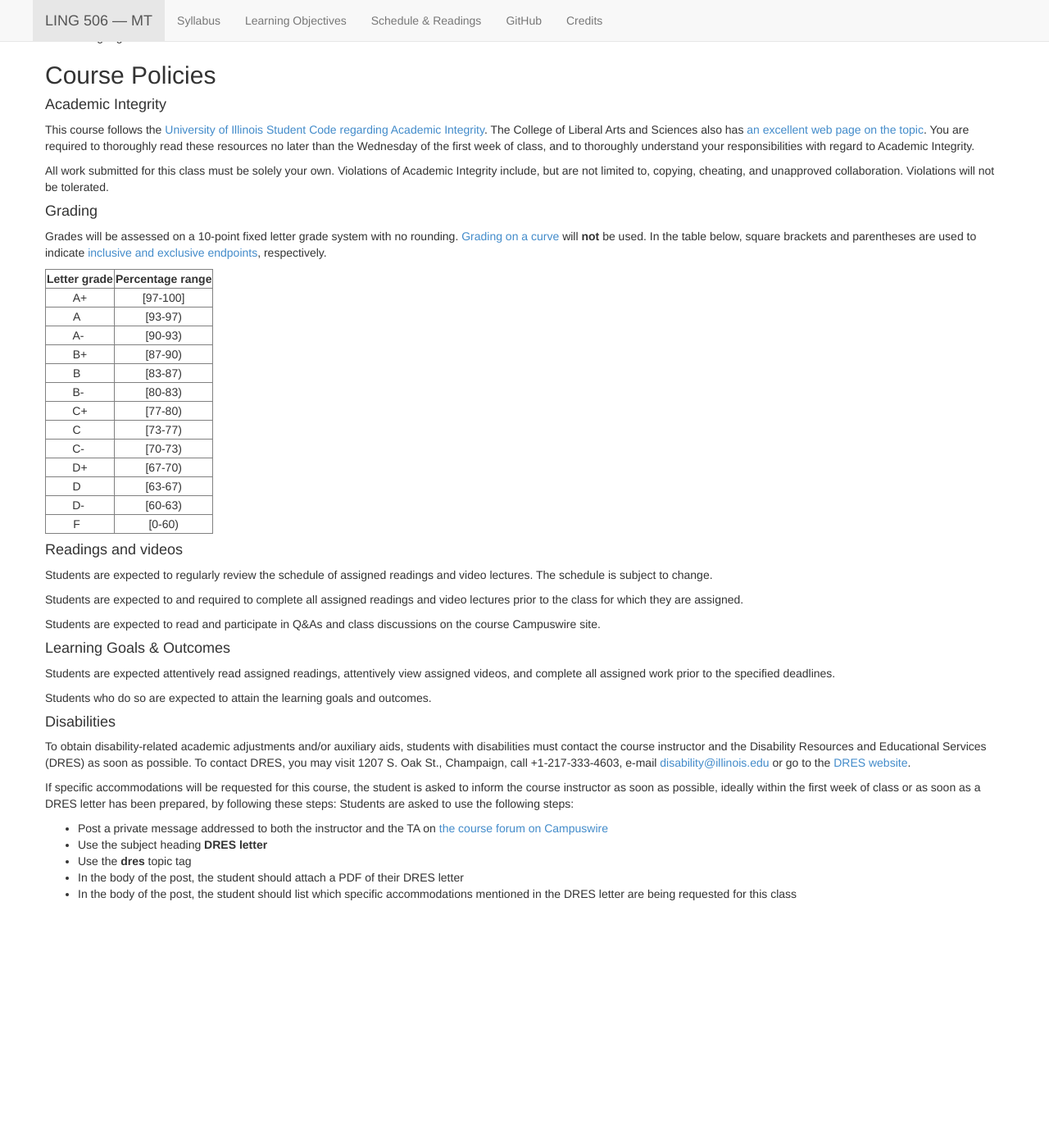
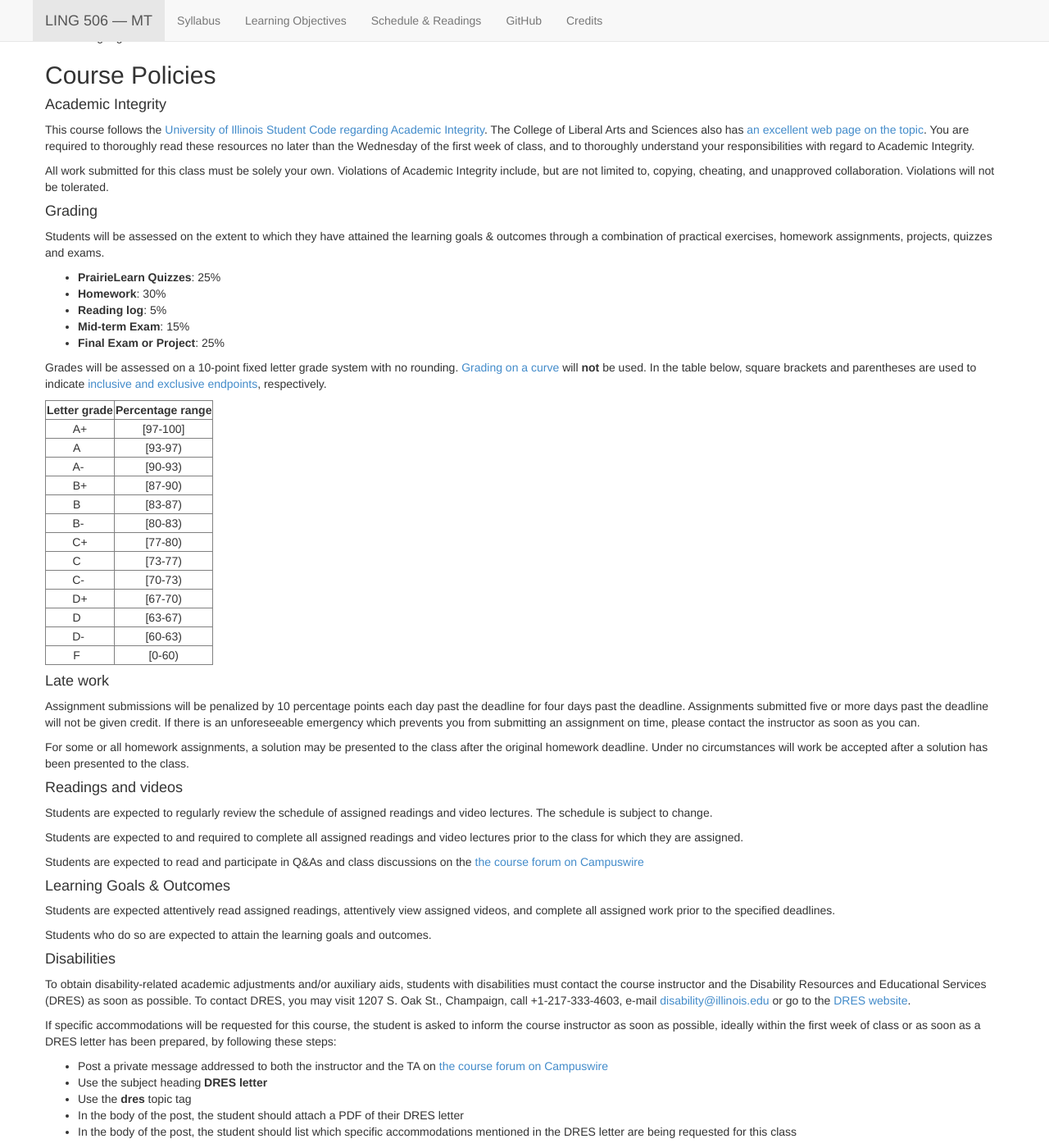
Before and after one commit to Jargonautika/2020-Fall-UIUC-LING270.github.io, a Jekyll site: the page built from index.md, in a window 1280 px wide and 1400 px high, scrolled down 1475 px. Shown: the whole window at 82% size. Built offline with Jekyll 4.4.1, drawn with Linux system fonts in a browser that asks for light colours; nearby versions of some CDN libraries; before the commit the page ends 2585 px from its top, so only the background shows below that.

Commit message:
Grade breakdown

```diff
--- a/index.md
+++ b/index.md
@@ -93,6 +93,15 @@ All work submitted for this class must be solely your own. Violations of Academi
 
 #### Grading
 
+Students will be assessed on the extent to which they have attained the learning goals & outcomes through a combination of  practical exercises, homework assignments, projects, quizzes and exams.
+
+* **PrairieLearn Quizzes**: 25%
+* **Homework**: 30%
+* **Reading log**: 5%
+* **Mid-term Exam**: 15%
+* **Final Exam or Project**: 25%
+
+
 Grades will be assessed on a 10-point fixed letter grade system with no rounding. [Grading on a curve](http://en.wikipedia.org/wiki/Grading_on_a_curve) will **not** be used. In the table below, square brackets and parentheses are used to indicate [inclusive and exclusive endpoints](https://en.wikipedia.org/wiki/Interval_(mathematics)#Including_or_excluding_endpoints), respectively.
 
 <table border="1">
@@ -115,13 +124,20 @@ Grades will be assessed on a 10-point fixed letter grade system with no rounding
 <tr><td style="text-align:center">F&nbsp;&nbsp;</td><td style="text-align:center">[0-60)</td></tr>
 </table>
 
+#### Late work
+
+Assignment submissions will be penalized by 10 percentage points each day past the deadline for four days past the deadline. Assignments submitted five or more days past the deadline will not be given credit. If there is an unforeseeable emergency which prevents you from submitting an assignment on time, please contact the instructor as soon as you can.
+
+For some or all homework assignments, a solution may be presented to the class after the original homework deadline. Under no circumstances will work be accepted after a solution has been presented to the class.
+
+
 #### Readings and videos
 
 Students are expected to regularly review the schedule of assigned readings and video lectures. The schedule is subject to change.
 
 Students are expected to and required to complete all assigned readings and video lectures prior to the class for which they are assigned.
 
-Students are expected to read and participate in Q&As and class discussions on the course Campuswire site.
+Students are expected to read and participate in Q&As and class discussions on the [the course forum on Campuswire](https://campuswire.com/p/G954C73B2)
 
 #### Learning Goals & Outcomes
 
@@ -133,7 +149,7 @@ Students who do so are expected to attain the learning goals and outcomes.
 
 To obtain disability-related academic adjustments and/or auxiliary aids, students with disabilities must contact the course instructor and the Disability Resources and Educational Services (DRES) as soon as possible. To contact DRES, you may visit 1207 S. Oak St., Champaign, call +1-217-333-4603, e-mail [disability@illinois.edu](mailto:disability@illinois.edu) or go to the [DRES website](https://www.disability.illinois.edu).
 
-If specific accommodations will be requested for this course, the student is asked to inform the course instructor as soon as possible, ideally within the first week of class or as soon as a DRES letter has been prepared, by following these steps: Students are asked to use the following steps:
+If specific accommodations will be requested for this course, the student is asked to inform the course instructor as soon as possible, ideally within the first week of class or as soon as a DRES letter has been prepared, by following these steps:
 * Post a private message addressed to both the instructor and the TA on [the course forum on Campuswire](https://campuswire.com/p/G954C73B2)
 * Use the subject heading **DRES letter**
 * Use the **dres** topic tag
```
